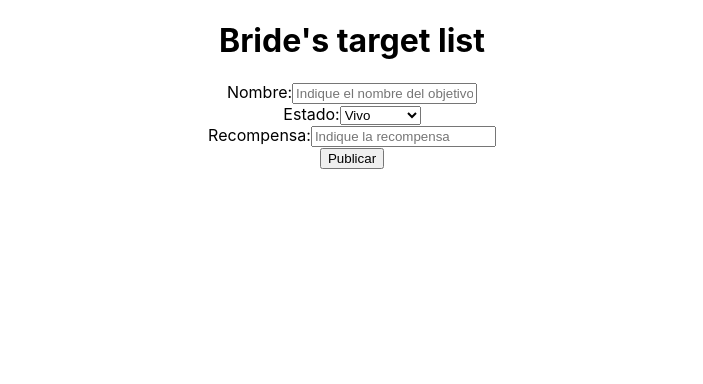
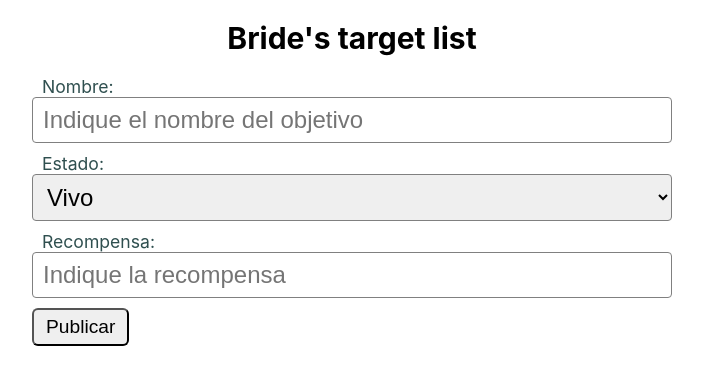
Before and after one commit to DavidRoyC/react-test1, a React (Create React App) app: page / in a window 1280 px wide. Both pictures are taken after a click on the button "Añadir recompensa". Shown: the top 384 px of the page, without its empty margins (288-991 px from the left). Built offline with nearby package versions, Linux system fonts and the light colour scheme.

Commit message:
Estilos Búsqueda y Form

```diff
--- a/src/App.css
+++ b/src/App.css
@@ -1,11 +1,4 @@
 .App {
   text-align: center;
+  font-size: 15px;
 }
-
-.hide {
-  display: none;
-}
-
-.show {
-
-}
--- /dev/null
+++ b/src/components/AddTargetForm/AddTargetForm.css
@@ -0,0 +1,32 @@
+.addTargetForm {
+  margin: 20px auto 20px auto;
+  max-width: 50vw;
+  text-align: left;
+}
+
+.addTargetForm .fieldBlock {
+  margin-bottom: 10px;
+}
+
+.addTargetForm label {
+  margin-left: 10px;
+  color: darkslategray;
+  font-size: 1.1rem;
+}
+
+.addTargetForm input[type=text], .addTargetForm select {
+  width: 100%;
+  font-size: 1.5rem;
+  padding: 8px 10px;
+  display: inline-block;
+  border: 1px solid gray;
+  border-radius: 4px;
+  box-sizing: border-box;
+}
+
+.addTargetForm button {
+  text-align: center;
+  font-size: 1.2rem;
+  padding: 6px 12px;
+  border-radius: 6px;
+}
--- a/src/components/AddTargetForm/AddTargetForm.jsx
+++ b/src/components/AddTargetForm/AddTargetForm.jsx
@@ -1,4 +1,6 @@
 import { useState } from "react";
+
+import "./AddTargetForm.css";
 
 const AddTargetForm = ({dataAdding, addBounty}) => {
   const [name, setName] = useState('');
@@ -15,19 +17,19 @@ const AddTargetForm = ({dataAdding, addBounty}) => {
   };
 
   return (
-    <div>
-      <div>
+    <div className="addTargetForm">
+      <div className="fieldBlock">
         <label>Nombre:</label>
         <input type="text" onChange={handleName} placeholder="Indique el nombre del objetivo" />
       </div>
-      <div>
+      <div className="fieldBlock">
         <label>Estado:</label>
         <select onChange={handleState}>
           <option value="alive">Vivo</option>
           <option value="downed">Eliminado</option>
         </select>
       </div>
-      <div>
+      <div className="fieldBlock">
         <label>Recompensa:</label>
         <input type="text" onChange={handleBounty} placeholder="Indique la recompensa"></input>
       </div>
--- /dev/null
+++ b/src/components/SearchBar/SearchBar.css
@@ -0,0 +1,7 @@
+.searchBar {
+  margin: 10px auto 5px auto;
+}
+
+.searchBar input {
+  margin-left: 10px;
+}
--- a/src/components/SearchBar/SearchBar.jsx
+++ b/src/components/SearchBar/SearchBar.jsx
@@ -1,11 +1,12 @@
+import "./SearchBar.css"
 
 const SearchBar = ({dataFilter}) => {
 
   const handleSearch = (event) => dataFilter.setFilter(event.target.value);
 
   return (
-    <div>
-      <label>🔎</label><input type="text" onChange={handleSearch} />
+    <div className="searchBar">
+      <label>🔎</label><input type="text" onChange={handleSearch} placeholder="Filtre su objetivo" />
     </div>
   )
 }
--- a/src/components/Targets/Targets.css
+++ b/src/components/Targets/Targets.css
@@ -1,3 +1,12 @@
 .Target {
   font-weight: bold;
 }
+
+.Target.alive {
+  color: green;
+}
+
+.Target.downed {
+  text-decoration: line-through;
+  color: red;
+}
--- a/src/components/TargetsList/TargetsList.css
+++ b/src/components/TargetsList/TargetsList.css
@@ -1,8 +1,3 @@
-.Target.alive {
-  color: green;
+.targetsList {
+  margin: 20px auto 20px auto;
 }
-
-.Target.downed {
-  text-decoration: line-through;
-  color: red;
-}
--- a/src/components/TargetsList/TargetsList.jsx
+++ b/src/components/TargetsList/TargetsList.jsx
@@ -8,7 +8,7 @@ const TargetsList = ({targets}) => {
   const [filter, setFilter] = useState('');
 
   return (
-      <div>
+      <div className="targetsList">
         {
           targets.filter(target => target.name.toLowerCase().includes(filter.toLocaleLowerCase())).map((target, index) => <TargetCard target={target} key={index} />)
         }
```
